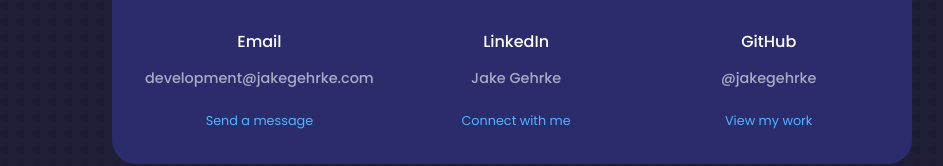
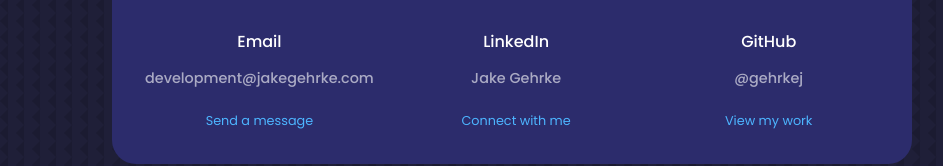
Before and after one commit to Gehrkej/JakeGehrke, a React (Create React App) app: page / in a window 1280 px wide. Shown: the part 9747-9913 px from the top of the page, without its empty margins (128-1071 px from the left). Built offline with nearby package versions, Linux system fonts and the light colour scheme.

Commit message:
updated github

```diff
--- a/src/components/contact/contact.jsx
+++ b/src/components/contact/contact.jsx
@@ -84,7 +84,7 @@
                             <FaGithub />
                         </div>
                         <h4>GitHub</h4>
-                        <h5>@jakegehrke</h5>
+                        <h5>@gehrkej</h5>
                         <a
                             href="https://github.com/gehrkej"
                             target="_blank"
```
